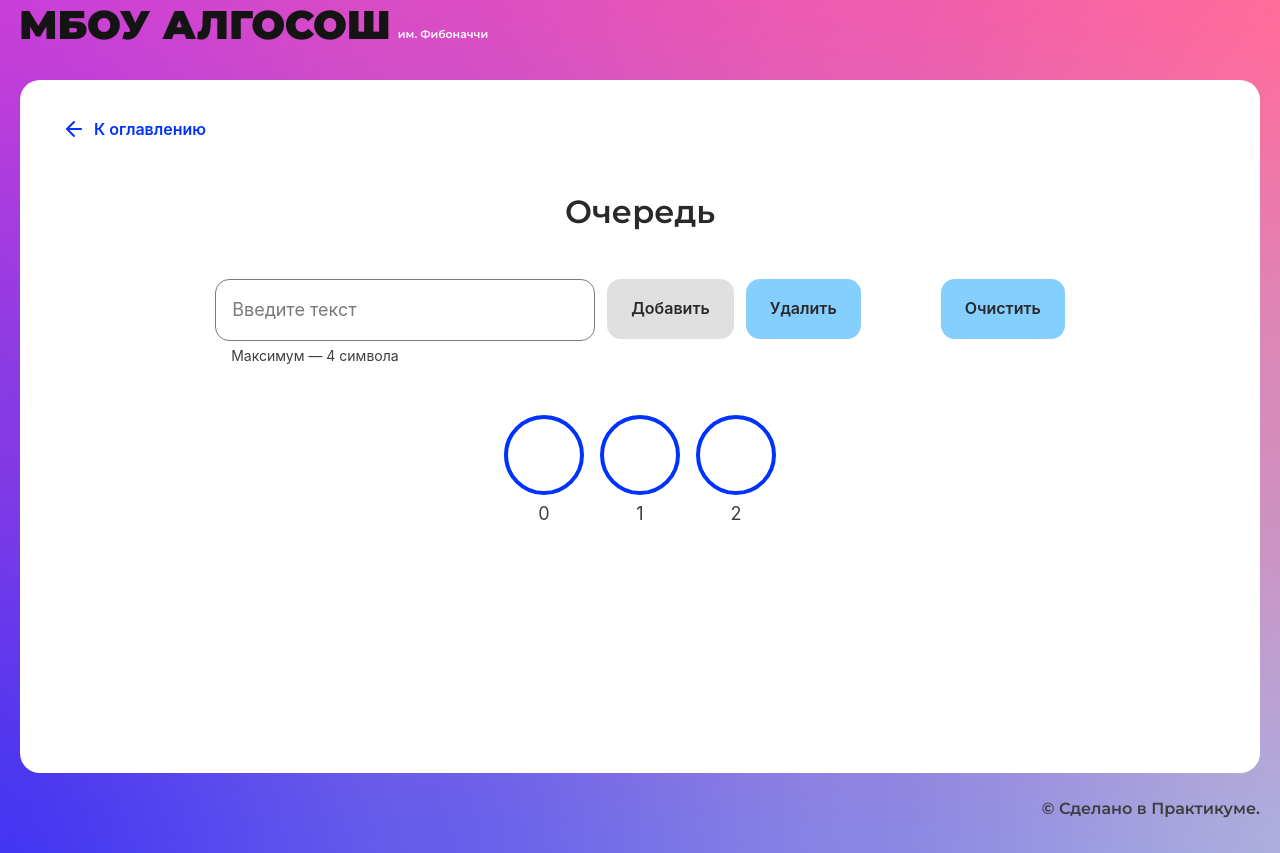
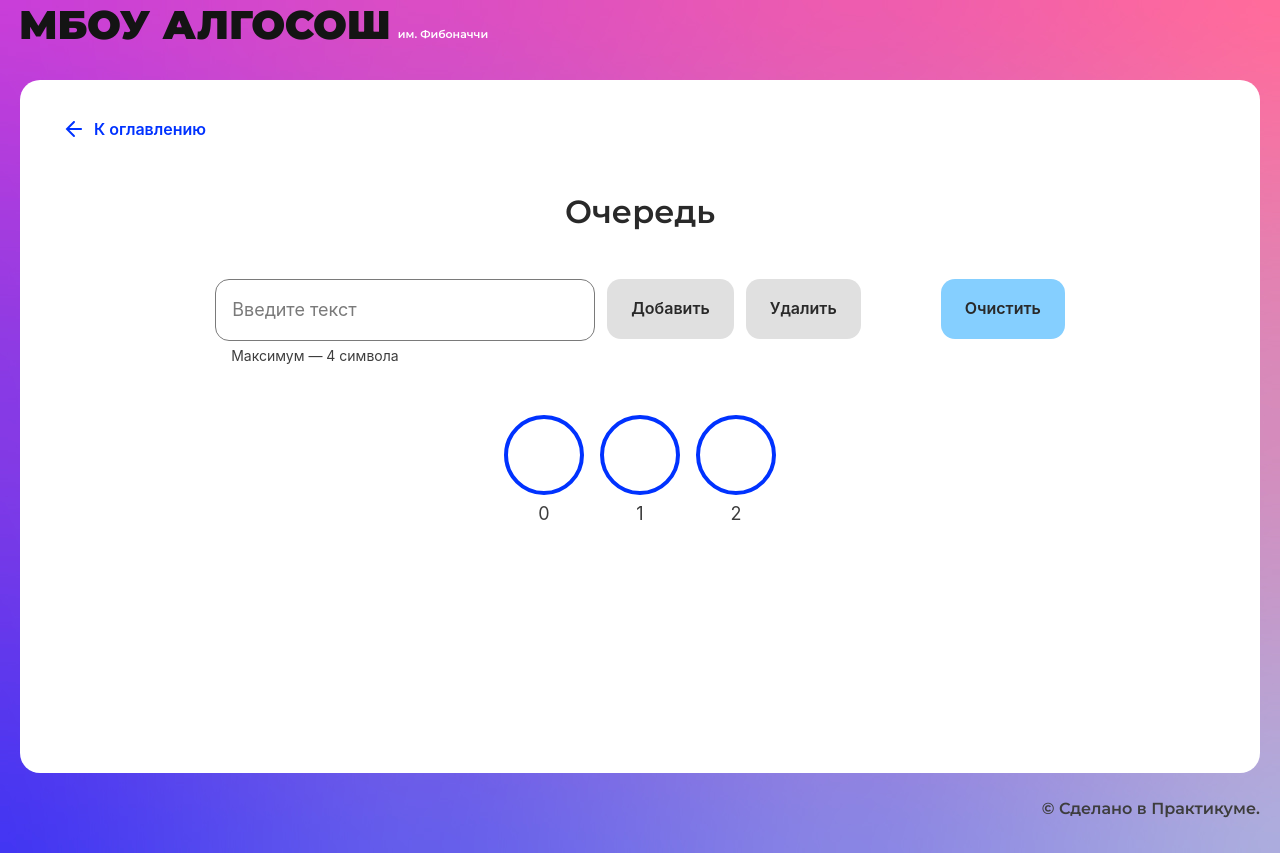
Before and after one commit to MaxTch3/algososh, a React (Create React App) app: page /queue in a window 1280 px wide. Built offline with nearby package versions, Linux system fonts and the light colour scheme.

Commit message:
feat: добавил условия для блокировки кнопки удаления из очереди

```diff
--- a/src/components/queue-page/queue-page.tsx
+++ b/src/components/queue-page/queue-page.tsx
@@ -43,6 +43,7 @@ export const QueuePage: React.FC = () => {
          await delay(DELAY_IN_MS);
          queue.dequeue();
          setArray([...queue.getQueue()]);
+         setHead(queue.getHead())
       }
    }
 
@@ -90,6 +91,7 @@ export const QueuePage: React.FC = () => {
                         style={{ minWidth: '110px' }}
                         //                  disabled={array.length === 0 || isLoadingPush}
                         onClick={dequeueItem}
+                        disabled={tail === 0 || head === tail}
                      />
                   </div>
                   <Button
--- a/src/components/sorting-page/utils.ts
+++ b/src/components/sorting-page/utils.ts
@@ -1,5 +1,5 @@
 export const randomArr = (minLength: number, maxLength: number) => {
-   let array:number[] = [];
+   let array: number[] = [];
    const length = Math.floor(Math.random() * (maxLength - minLength + 1)) + minLength;
    for (let i = 0; i < length; i++) {
       array.push(Math.floor(Math.random() * 101))
```
